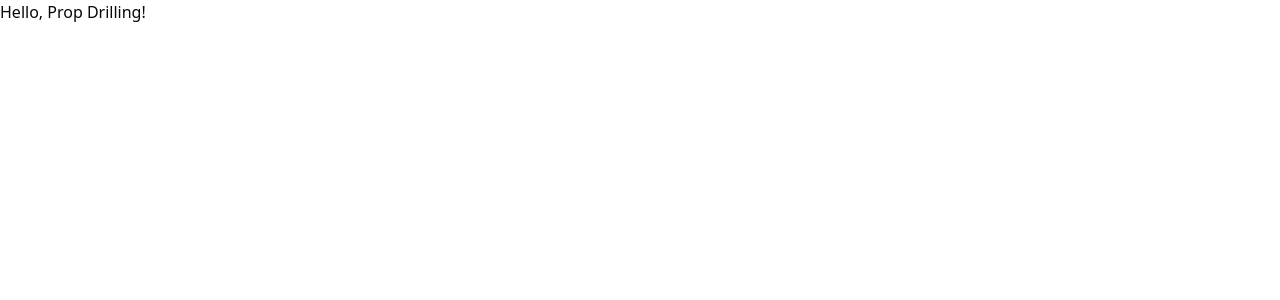
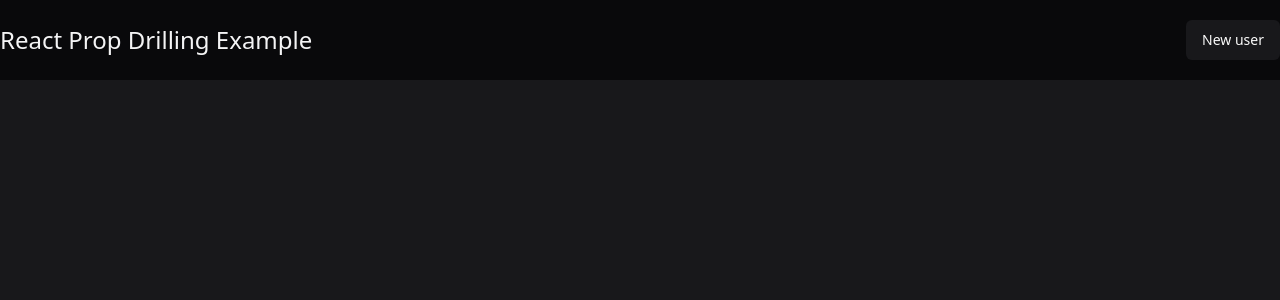
Before and after one commit to victorbadaro/react-prop-drilling-example, a React (Vite) app: page / in a window 1280 px wide. Shown: the top 300 px of the page. Built offline with nearby package versions, Linux system fonts and the light colour scheme.

Commit message:
feat: add header component

```diff
--- a/src/app.tsx
+++ b/src/app.tsx
@@ -1,3 +1,9 @@
+import { Header } from './components/header';
+
 export function App() {
-	return <h1>Hello, Prop Drilling!</h1>;
+	return (
+		<div className="space-y-8 min-h-screen bg-zinc-900 text-zinc-100">
+			<Header />
+		</div>
+	);
 }
--- /dev/null
+++ b/src/components/header.tsx
@@ -0,0 +1,13 @@
+import { Button } from './ui/button';
+
+export function Header() {
+	return (
+		<header className="flex items-center h-20 bg-zinc-950 text-zinc-100">
+			<nav className="flex justify-between items-center container mx-auto">
+				<span className="text-2xl">React Prop Drilling Example</span>
+
+				<Button type="button">New user</Button>
+			</nav>
+		</header>
+	);
+}
```
